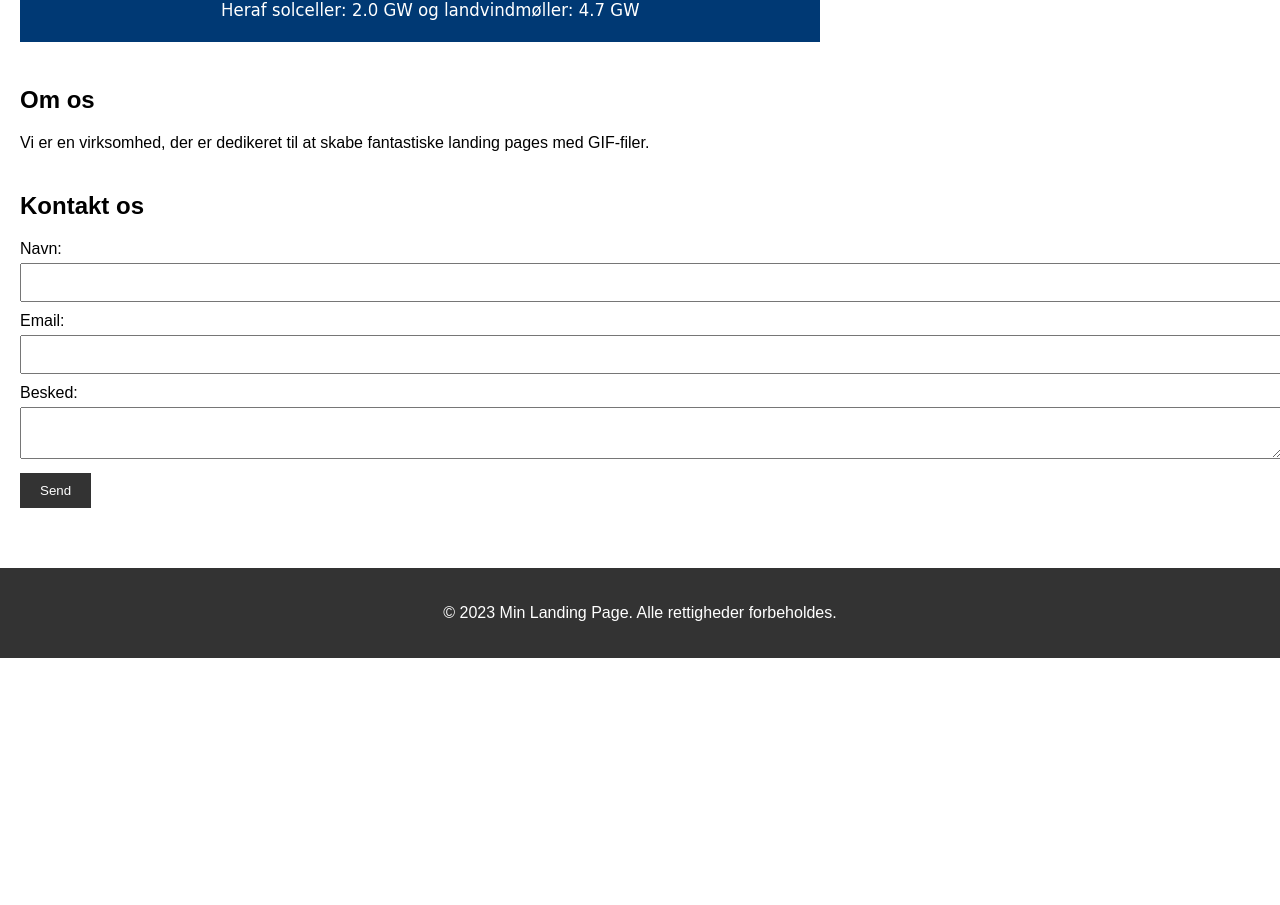
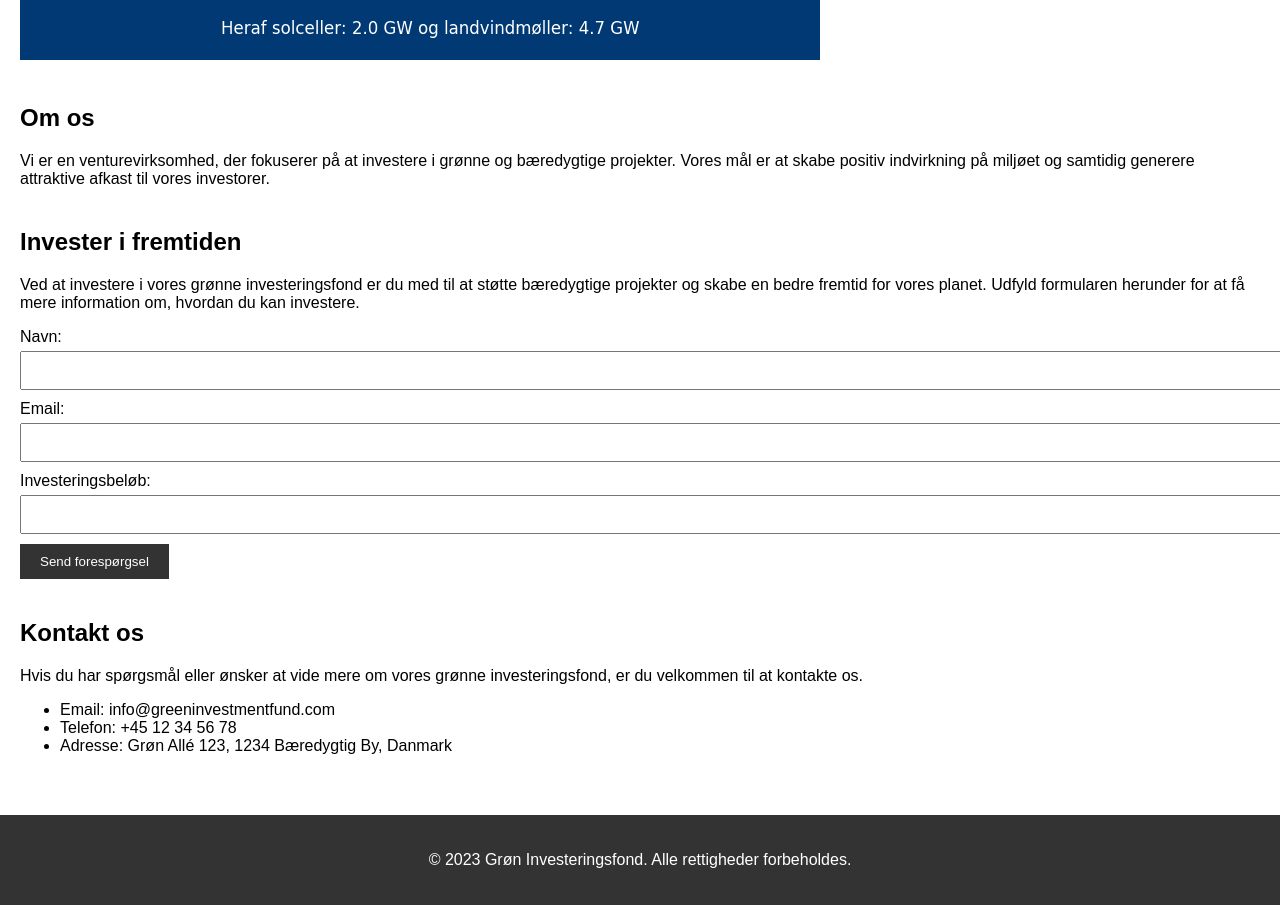
Before and after one commit to rukgithub/VE, a plain HTML site: page index.html in a window 1280 px wide. Shown: the part 938-1843 px from the top of the page. Before the commit the page ends 1596 px from the top, so only its background shows below. Drawn offline with Linux system fonts and the light colour scheme.

Commit message:
Update index.html

```diff
--- a/index.html
+++ b/index.html
@@ -3,7 +3,7 @@
 <head>
     <meta charset="UTF-8">
     <meta name="viewport" content="width=device-width, initial-scale=1.0">
-    <title>Min Landing Page</title>
+    <title>Grøn Investeringsfond</title>
     <link rel="stylesheet" href="style.css">
 </head>
 <body>
@@ -11,7 +11,8 @@
         <nav>
             <ul>
                 <li><a href="#home">Hjem</a></li>
-                <li><a href="#about">Om</a></li>
+                <li><a href="#about">Om os</a></li>
+                <li><a href="#invest">Invester</a></li>
                 <li><a href="#contact">Kontakt</a></li>
             </ul>
         </nav>
@@ -19,18 +20,24 @@
 
     <main>
         <section id="home">
-            <h1>Velkommen til min landing page</h1>
-            <p>Dette er en flot og responsiv landing page med en GIF-fil.</p>
-            <img src="renewable_energy_capacity_animation_chessboard_mixed_simple_icons_frame_final.gif" alt="Renewable Energy GIF">
+            <div class="hero-content">
+                <h1>Velkommen til vores grønne investeringsfond</h1>
+                <p>Vi er dedikeret til at investere i bæredygtige og miljøvenlige projekter.</p>
+                <a href="#invest" class="cta-button">Invester nu</a>
+            </div>
+            <div class="hero-image">
+                <img src="renewable_energy_capacity_animation_chessboard_mixed_simple_icons_frame_final.gif" alt="Renewable Energy GIF">
+            </div>
         </section>
 
         <section id="about">
             <h2>Om os</h2>
-            <p>Vi er en virksomhed, der er dedikeret til at skabe fantastiske landing pages med GIF-filer.</p>
+            <p>Vi er en venturevirksomhed, der fokuserer på at investere i grønne og bæredygtige projekter. Vores mål er at skabe positiv indvirkning på miljøet og samtidig generere attraktive afkast til vores investorer.</p>
         </section>
 
-        <section id="contact">
-            <h2>Kontakt os</h2>
+        <section id="invest">
+            <h2>Invester i fremtiden</h2>
+            <p>Ved at investere i vores grønne investeringsfond er du med til at støtte bæredygtige projekter og skabe en bedre fremtid for vores planet. Udfyld formularen herunder for at få mere information om, hvordan du kan investere.</p>
             <form>
                 <label for="name">Navn:</label>
                 <input type="text" id="name" name="name" required>
@@ -38,16 +45,26 @@
                 <label for="email">Email:</label>
                 <input type="email" id="email" name="email" required>
 
-                <label for="message">Besked:</label>
-                <textarea id="message" name="message" required></textarea>
+                <label for="investment">Investeringsbeløb:</label>
+                <input type="number" id="investment" name="investment" required>
 
-                <button type="submit">Send</button>
+                <button type="submit">Send forespørgsel</button>
             </form>
+        </section>
+
+        <section id="contact">
+            <h2>Kontakt os</h2>
+            <p>Hvis du har spørgsmål eller ønsker at vide mere om vores grønne investeringsfond, er du velkommen til at kontakte os.</p>
+            <ul>
+                <li>Email: info@greeninvestmentfund.com</li>
+                <li>Telefon: +45 12 34 56 78</li>
+                <li>Adresse: Grøn Allé 123, 1234 Bæredygtig By, Danmark</li>
+            </ul>
         </section>
     </main>
 
     <footer>
-        <p>&copy; 2023 Min Landing Page. Alle rettigheder forbeholdes.</p>
+        <p>&copy; 2023 Grøn Investeringsfond. Alle rettigheder forbeholdes.</p>
     </footer>
 
     <script src="script.js"></script>
```
